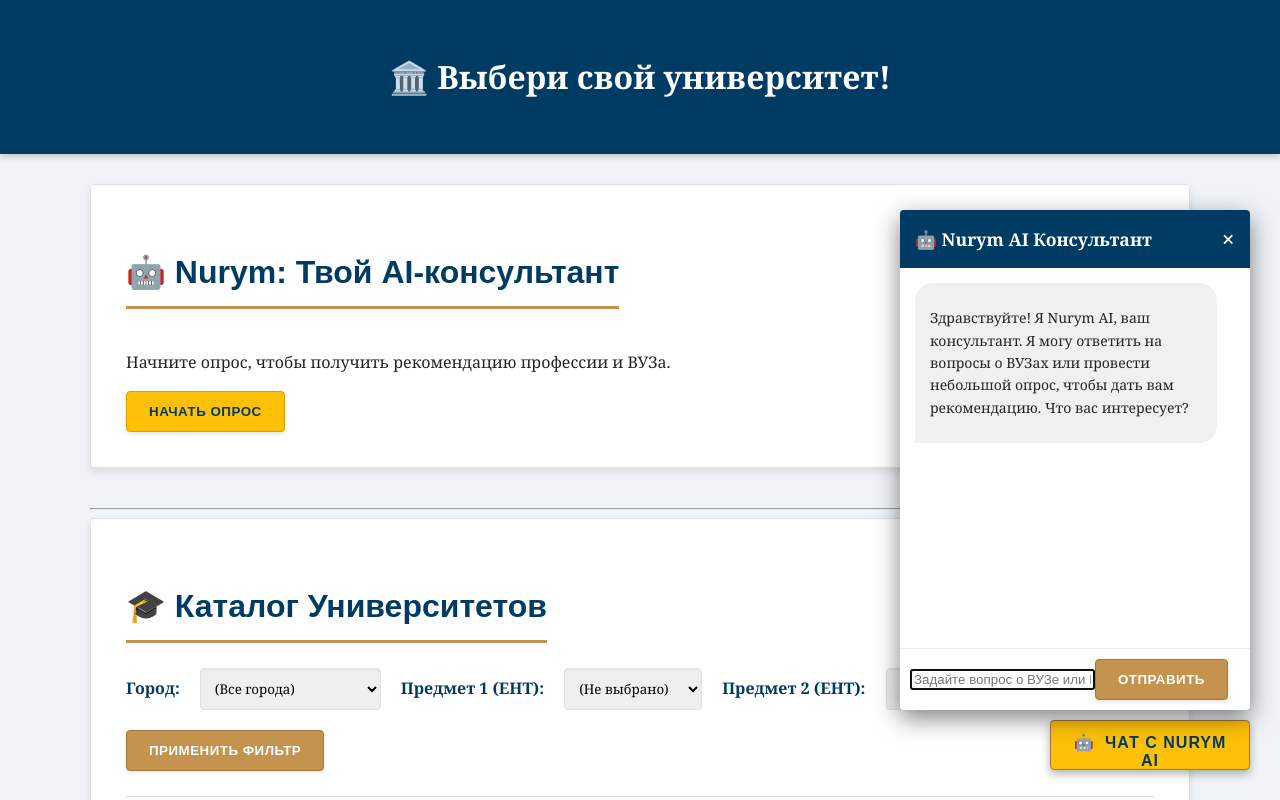
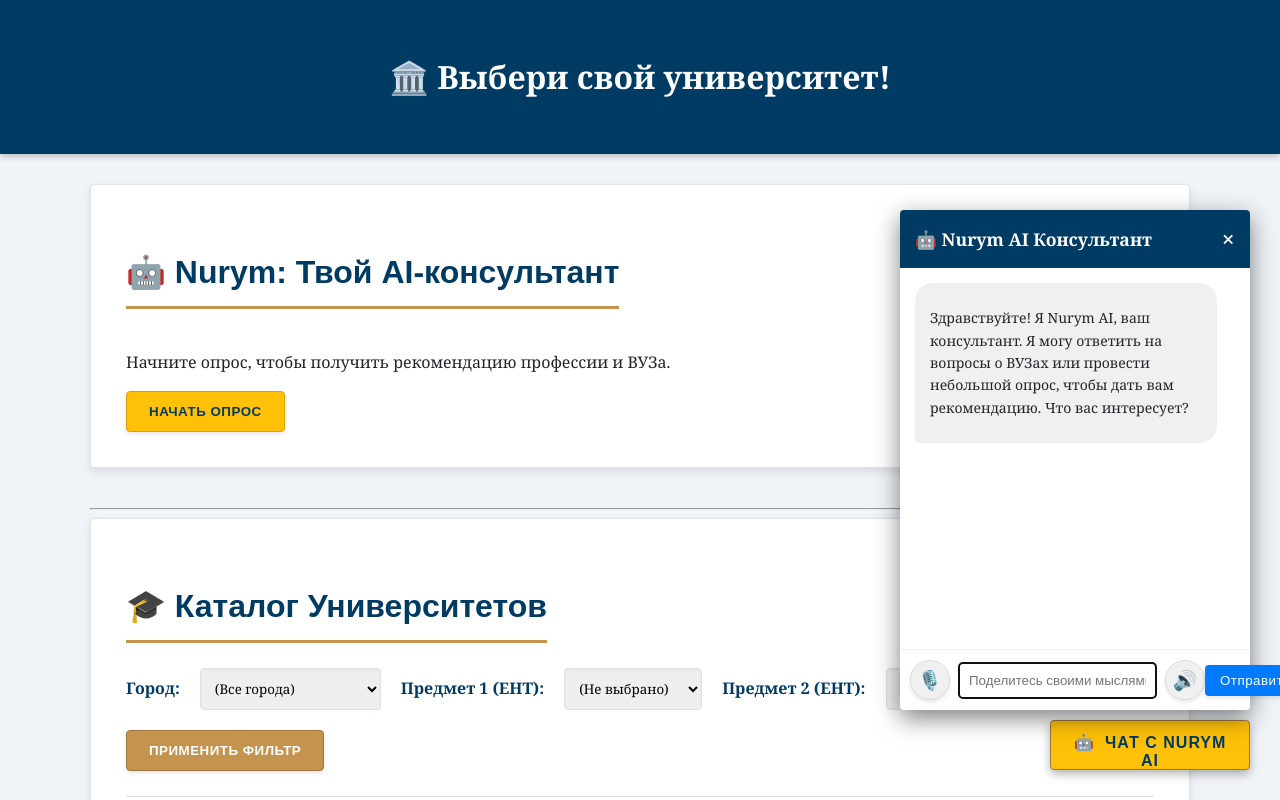
Before and after one commit to Myname1sMD/UNiversity, a plain HTML site: page index.html in a window 1280 px wide. Both pictures are taken after a click on the button "ЧАТ С NURYM AI". Shown: the top 800 px of the page. Drawn offline with Linux system fonts and the light colour scheme.

Commit message:
Update index.html

```diff
--- a/index.html
+++ b/index.html
@@ -78,7 +78,7 @@
         <div class="modal-content">
             <span class="close-button" onclick="closeModal()">&times;</span>
             <div id="modal-body">
-            </div>
+                </div>
         </div>
     </div>
 
@@ -90,10 +90,12 @@
             <span class="close-chat">&times;</span>
         </div>
         <div class="chat-body">
-        </div>
+            </div>
         <div class="chat-footer">
-            <input type="text" placeholder="Задайте вопрос о ВУЗе или ЕНТ...">
-            <button>Отправить</button>
+            <button id="mic-btn" class="chat-icon-btn" title="Голосовой ввод">🎙️</button>
+            <input type="text" id="chat-input-field" placeholder="Поделитесь своими мыслями или вопросом...">
+            <button id="sound-btn" class="chat-icon-btn" title="Включить звук">🔊</button>
+            <button id="send-btn">Отправить</button>
         </div>
     </div>
 
```
